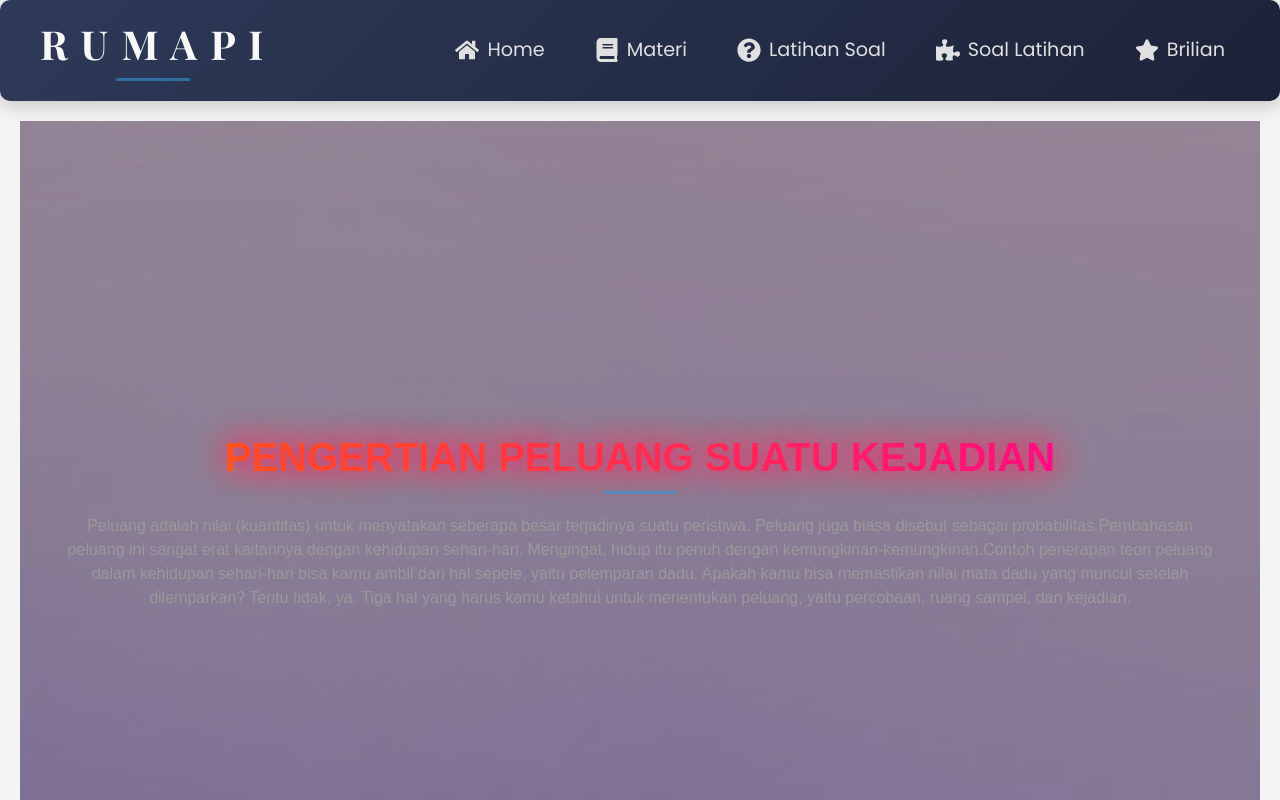
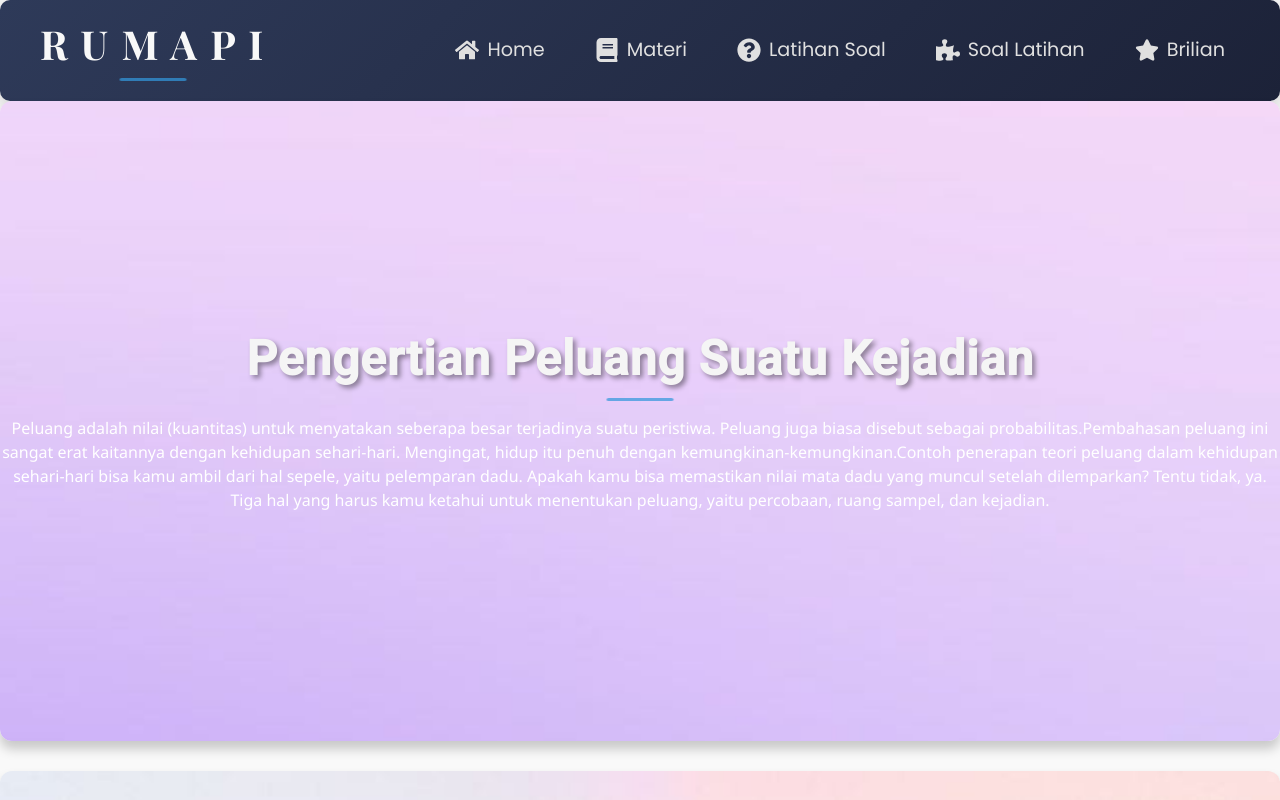
Before and after one commit to Hizkia-wa/proyekpsw1_kel_3, a React (Create React App) app in the folder proyekpsw1_kel_3/: page /MateriPeluang in a window 1280 px wide. Shown: the top 800 px of the page. Built offline with nearby package versions, Linux system fonts and the light colour scheme.

Commit message:
Membuat validasi login register dan merubah style dibeberapa materi

```diff
--- a/proyekpsw1_kel_3/src/components/LoginForm.js
+++ b/proyekpsw1_kel_3/src/components/LoginForm.js
@@ -13,18 +13,28 @@ function LoginForm() {
   const handleSubmit = (event) => {
     event.preventDefault();
 
-    // Validasi login
+    // Validasi input kosong
     if (username.trim() === "" || password.trim() === "") {
       setError("Username dan password tidak boleh kosong.");
       return;
     }
 
+    // Ambil data pengguna dari localStorage
+    const users = JSON.parse(localStorage.getItem("users")) || [];
+    const user = users.find(
+      (user) => user.username === username && user.password === password
+    );
+
+    // Validasi login
+    if (!user) {
+      setError("Username atau password salah.");
+      return;
+    }
+
     // Jika login berhasil
     setError("");
-    alert("Login Successful!");
-
-    // Redirect ke halaman Materi
-    navigate("/materi");
+    alert(`Welcome, ${user.username}!`);
+    navigate("/materi"); // Redirect ke halaman Materi
   };
 
   return (
--- a/proyekpsw1_kel_3/src/components/Materi.js
+++ b/proyekpsw1_kel_3/src/components/Materi.js
@@ -23,6 +23,7 @@ function Materi() {
         deskripsi:
           "bangun ruang adalah sebutan untuk bangun-bangun yang berbentuk tiga dimensi atau bangun yang memiliki ruang yang di batasi dengan sisi-sisi nya.",
         gambar: gbrsimages,
+        path: "/MateriGeometriRuang",
       },
       {
         nama: "Statistika",
--- a/proyekpsw1_kel_3/src/components/MateriGeometriRuang.css
+++ b/proyekpsw1_kel_3/src/components/MateriGeometriRuang.css
@@ -1,48 +1,148 @@
+
 body {
   margin: 0;
   padding: 0;
-    font-family: Arial, sans-serif;
-    background-color: #f4f4f4;
+  font-family: 'Segoe UI', Tahoma, Geneva, Verdana, sans-serif;
+  background-color: #f9f9f9;
+  color: #333;
 }
 
 .materi-bangun-ruang {
   width: 100%;
   max-width: 1200px;
   margin: 0 auto;
-    padding: 0;
+  padding: 20px;
 }
+
 
 .materi-section {
   position: relative;
-    height: 100vh;
+  height: 80vh;
   background-size: cover;
   background-position: center;
   color: #fff;
   text-align: center;
-    margin-bottom: 20px;
-    border-radius: 0;
+  margin-bottom: 30px;
+  border-radius: 12px;
   display: flex;
   flex-direction: column;
   justify-content: center;
   align-items: center;
-    box-shadow: inset 0 0 0 rgba(0, 0, 0, 0);
-    transition: transform 0.3s;
+  box-shadow: 0 8px 12px rgba(0, 0, 0, 0.2);
+  transition: transform 0.3s ease, box-shadow 0.3s ease-in-out;
+  overflow: hidden;
 }
 
 .materi-section:hover {
-    transform: scale(1.02);
+  transform: scale(1.05);
+  box-shadow: 0 12px 18px rgba(0, 0, 0, 0.3);
 }
 
 .materi-section h2 {
-    font-size: 2.5em;
-    margin: 0 0 20px;
-    text-shadow: 2px 2px 4px rgba(0, 0, 0, 0.5);
+  font-size: 3em;
+  margin: 0 0 15px;
+  text-shadow: 3px 3px 5px rgba(0, 0, 0, 0.4);
+  font-weight: 600;
+  letter-spacing: 1px;
+  text-transform: capitalize;
+  font-family: 'Roboto', sans-serif;
+  color: #f5f5f5;
 }
 
 .materi-section p {
-    font-size: 1.5em;
+  font-size: 1.2em;
   line-height: 1.8;
-    text-shadow: 1px 1px 2px rgba(0, 0, 0, 0.5);
+  text-shadow: 1px 1px 3px rgba(0, 0, 0, 0.5);
   margin: 0;
   max-width: 800px;
+  text-align: center;
+  padding: 0 15px;
+  color: rgba(255, 255, 255, 0.9);
 }
+
+
+.materi-card {
+  display: inline-block;
+  width: 260px;
+  height: 300px;
+  background: #6c63ff;
+  border-radius: 12px;
+  box-shadow: 0 4px 10px rgba(0, 0, 0, 0.15);
+  margin: 20px;
+  padding: 25px;
+  color: white;
+  text-align: center;
+  transition: all 0.3s ease;
+  cursor: pointer;
+}
+
+.materi-card:hover {
+  transform: translateY(-7px);
+  box-shadow: 0 10px 20px rgba(0, 0, 0, 0.2);
+}
+
+.materi-card h3 {
+  font-size: 1.6em;
+  margin: 12px 0;
+  font-weight: 500;
+  color: #f0f0f0;
+}
+
+.materi-card p {
+  font-size: 1em;
+  margin: 12px 0;
+  color: rgba(255, 255, 255, 0.85);
+}
+
+.materi-card .materi-icon {
+  font-size: 3.5em;
+  margin-bottom: 15px;
+  color: rgba(255, 255, 255, 0.9);
+}
+
+
+.materi-container {
+  display: flex;
+  flex-wrap: wrap;
+  justify-content: center;
+  padding: 30px;
+  gap: 25px;
+}
+
+
+.materi-button {
+  background-color: #6c63ff;
+  padding: 15px 40px;
+  border-radius: 25px;
+  color: white;
+  font-size: 1.2em;
+  border: none;
+  cursor: pointer;
+  transition: background-color 0.3s ease;
+  margin-top: 30px;
+}
+
+.materi-button:hover {
+  background-color: #4f4dff;
+}
+
+.materi-button:focus {
+  outline: none;
+}
+
+
+@media (max-width: 768px) {
+  .materi-section h2 {
+    font-size: 2.5em;
+  }
+
+  .materi-card {
+    width: 200px;
+    height: 250px;
+    padding: 15px;
+  }
+
+  .materi-container {
+    padding: 20px;
+  }
+}
--- a/proyekpsw1_kel_3/src/components/MateriGeometriRuang.js
+++ b/proyekpsw1_kel_3/src/components/MateriGeometriRuang.js
@@ -6,7 +6,6 @@ import stk3 from "../images/STK3.jpg";
 import stk4 from "../images/STK4.jpg";
 import stk5 from "../images/STK5.jpg";
 import stk6 from "../images/STK6.jpg";
-
 
 const MateriGeometriRuang = () => {
   const sections = [
@@ -51,7 +50,7 @@ const MateriGeometriRuang = () => {
       content:
         "Pada bagian ini, akan disajikan beberapa contoh jaring-jaring bangun ruang di antaranya jaring-jaring kubus, balok, prisma, limas, tabung, dan kerucut.",
       bgImage: stk6,
-    }
+    },
   ];
 
   return (
@@ -62,13 +61,13 @@ const MateriGeometriRuang = () => {
           className="materi-section"
           style={{
             backgroundImage: `url(${section.bgImage})`,
-            backgroundSize: "cover",
-            backgroundPosition: "center",
           }}
         >
-          <div className="materi-content">
-            <h2>{section.title}</h2>
-            <p>{section.content}</p>
+          <div className="materi-overlay">
+            <div className="materi-content">
+              <h2>{section.title}</h2>
+              <p>{section.content}</p>
+            </div>
           </div>
         </div>
       ))}
--- a/proyekpsw1_kel_3/src/components/MateriStatistika.css
+++ b/proyekpsw1_kel_3/src/components/MateriStatistika.css
@@ -1,121 +1,143 @@
-/* MateriStatistika.css */
+
 body {
   margin: 0;
-  font-family: 'Arial', sans-serif;
-  background-color: #121212;
-  color: #ffffff;
+  padding: 0;
+  font-family: 'Inter', 'Segoe UI', Tahoma, Geneva, Verdana, sans-serif;
+  background-color: #f9f9f9;
+  color: #333;
 }
 
-.materi-statistika {
-  display: flex;
-  flex-direction: column;
-  gap: 40px;
-  padding: 20px;
-}
 
 .materi-section {
   position: relative;
-  padding: 60px 40px;
-  border-radius: 20px;
+  height: 80vh;
   background-size: cover;
   background-position: center;
-  color: white;
+  color: #fff;
+  text-align: center;
+  margin-bottom: 30px;
+  border-radius: 12px;
+  display: flex;
+  flex-direction: column;
+  justify-content: center;
+  align-items: center;
+  box-shadow: 0 8px 12px rgba(0, 0, 0, 0.2);
+  transition: transform 0.3s ease, box-shadow 0.3s ease-in-out;
   overflow: hidden;
-  box-shadow: 0 10px 30px rgba(0, 0, 0, 0.5);
-  transform-style: preserve-3d;
-  perspective: 1000px;
-  transition: transform 0.6s ease, box-shadow 0.6s ease;
-}
-
-.materi-section::before {
-  content: "";
-  position: absolute;
-  top: 0;
-  left: 0;
-  width: 100%;
-  height: 100%;
-  background: rgba(0, 0, 0, 0.4);
-  z-index: 1;
-  transition: opacity 0.3s ease-in-out;
 }
 
 .materi-section:hover {
-  transform: scale(1.05) rotateX(10deg) rotateY(10deg);
-  box-shadow: 0 20px 50px rgba(0, 0, 0, 0.7);
+  transform: scale(1.05);
+  box-shadow: 0 12px 18px rgba(0, 0, 0, 0.3);
 }
 
-.materi-section:hover::before {
-  opacity: 0.6;
+.materi-section h2 {
+  font-size: 3.5em;
+  margin: 0 0 15px;
+  text-shadow: 3px 3px 5px rgba(0, 0, 0, 0.4);
+  font-weight: 700;
+  letter-spacing: 1.5px;
+  text-transform: capitalize;
+  font-family: 'Poppins', sans-serif;
+  color: #f5f5f5;
 }
 
-/* Teks Judul dengan Efek Animasi */
-.materi-section h2 {
-  font-size: 3rem;
-  font-weight: bold;
-  z-index: 2;
-  position: relative;
-  text-transform: uppercase;
-  background: linear-gradient(90deg, #ff6a00, #ff0099);
-  -webkit-background-clip: text;
-  -webkit-text-fill-color: transparent;
-  animation: textGlow 2s infinite alternate;
+.materi-section p {
+  font-size: 1.25em;
+  line-height: 1.9;
+  text-shadow: 1px 1px 3px rgba(0, 0, 0, 0.5);
+  margin: 0;
+  max-width: 800px;
+  text-align: center;
+  padding: 0 15px;
+  color: rgba(255, 255, 255, 0.9);
+  font-family: 'Roboto', sans-serif;
 }
 
-@keyframes textGlow {
-  from {
-    text-shadow: 0 0 10px #ff6a00, 0 0 20px #ff0099;
+
+.materi-card {
+  display: inline-block;
+  width: 270px;
+  height: 320px;
+  background: #6c63ff;
+  border-radius: 12px;
+  box-shadow: 0 4px 10px rgba(0, 0, 0, 0.15);
+  margin: 20px;
+  padding: 25px;
+  color: white;
+  text-align: center;
+  transition: all 0.3s ease;
+  cursor: pointer;
+}
+
+.materi-card:hover {
+  transform: translateY(-7px);
+  box-shadow: 0 10px 20px rgba(0, 0, 0, 0.2);
+}
+
+.materi-card h3 {
+  font-size: 1.8em;
+  margin: 12px 0;
+  font-weight: 600;
+  color: #f0f0f0;
+}
+
+.materi-card p {
+  font-size: 1.1em;
+  margin: 12px 0;
+  color: rgba(255, 255, 255, 0.85);
+}
+
+.materi-card .materi-icon {
+  font-size: 3.5em;
+  margin-bottom: 15px;
+  color: rgba(255, 255, 255, 0.9);
+}
+
+
+.materi-container {
+  display: flex;
+  flex-wrap: wrap;
+  justify-content: center;
+  padding: 30px;
+  gap: 25px;
+}
+
+
+.materi-button {
+  background-color: #6c63ff;
+  padding: 15px 40px;
+  border-radius: 25px;
+  color: white;
+  font-size: 1.2em;
+  font-weight: 600;
+  border: none;
+  cursor: pointer;
+  transition: background-color 0.3s ease;
+  margin-top: 30px;
+}
+
+.materi-button:hover {
+  background-color: #4f4dff;
+}
+
+.materi-button:focus {
+  outline: none;
+}
+
+
+@media (max-width: 768px) {
+  .materi-section h2 {
+    font-size: 2.8em;
   }
-  to {
-    text-shadow: 0 0 30px #ff0099, 0 0 40px #ff6a00;
+
+  .materi-card {
+    width: 220px;
+    height: 270px;
+    padding: 15px;
+  }
+
+  .materi-container {
+    padding: 20px;
   }
 }
-
-/* Efek Animasi Slide pada Teks Konten */
-.materi-section p {
-  font-size: 1.2rem;
-  line-height: 1.8;
-  z-index: 2;
-  position: relative;
-  opacity: 0;
-  transform: translateY(20px);
-  animation: slideIn 1.5s ease forwards;
-  animation-delay: 0.5s;
-}
-
-@keyframes slideIn {
-  from {
-    opacity: 0;
-    transform: translateY(20px);
-  }
-  to {
-    opacity: 1;
-    transform: translateY(0);
-  }
-}
-
-/* Animasi Efek Partikel */
-.materi-section::after {
-  content: "";
-  position: absolute;
-  top: 0;
-  left: 0;
-  width: 100%;
-  height: 100%;
-  background: radial-gradient(circle at center, rgba(255, 255, 255, 0.2), transparent 70%);
-  z-index: 0;
-  animation: shimmer 3s infinite alternate;
-}
-
-@keyframes shimmer {
-  from {
-    transform: translateX(-50%);
-  }
-  to {
-    transform: translateX(50%);
-  }
-}
-
-/* Parallax Scrolling */
-.materi-section:hover {
-  background-attachment: fixed;
-}
--- a/proyekpsw1_kel_3/src/components/RegistrationForm.js
+++ b/proyekpsw1_kel_3/src/components/RegistrationForm.js
@@ -15,6 +15,7 @@ function RegisterForm() {
   const handleSubmit = (event) => {
     event.preventDefault();
 
+
     if (
       username.trim() === "" ||
       email.trim() === "" ||
@@ -25,16 +26,33 @@ function RegisterForm() {
       return;
     }
 
+
     const emailPattern = /^[^\s@]+@[^\s@]+\.[^\s@]+$/;
     if (!emailPattern.test(email)) {
       setError("Please enter a valid email address.");
       return;
     }
 
+
     if (password !== confirmPassword) {
       setError("Passwords do not match.");
       return;
     }
+
+
+    const existingUsers = JSON.parse(localStorage.getItem("users")) || [];
+    const userExists = existingUsers.some(
+      (user) => user.username === username || user.email === email
+    );
+
+    if (userExists) {
+      setError("Username or email is already registered.");
+      return;
+    }
+
+
+    const newUser = { username, email, password };
+    localStorage.setItem("users", JSON.stringify([...existingUsers, newUser]));
 
     setError("");
     alert("Registration Successful!");
@@ -132,7 +150,7 @@ function RegisterForm() {
               <input
                 type="password"
                 className="form-control"
-                id="Masukkan Password "
+                id="confirmPassword"
                 placeholder="Masukkan Password"
                 value={confirmPassword}
                 onChange={(e) => setConfirmPassword(e.target.value)}
```
Also changed, not shown: proyekpsw1_kel_3/src/App.js (+17 -8 lines). Lines whose indentation alone changed are shown as unchanged.
